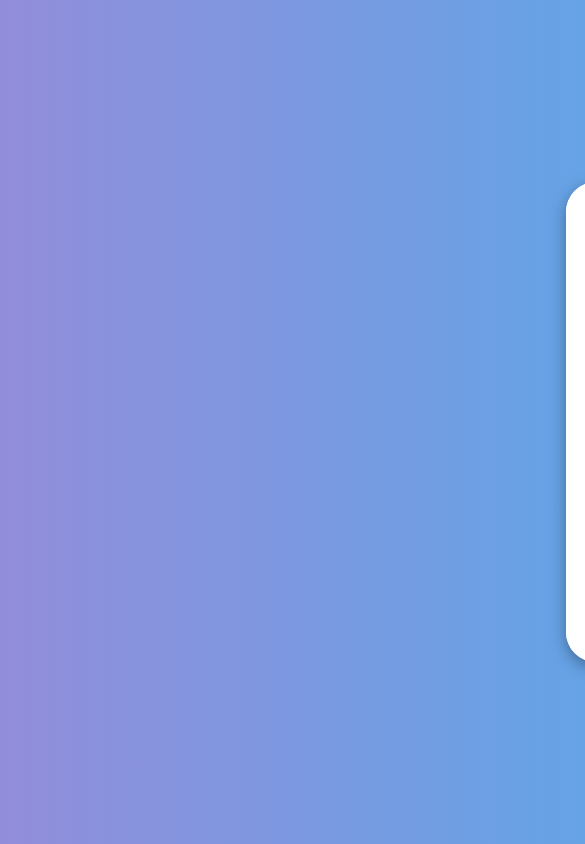
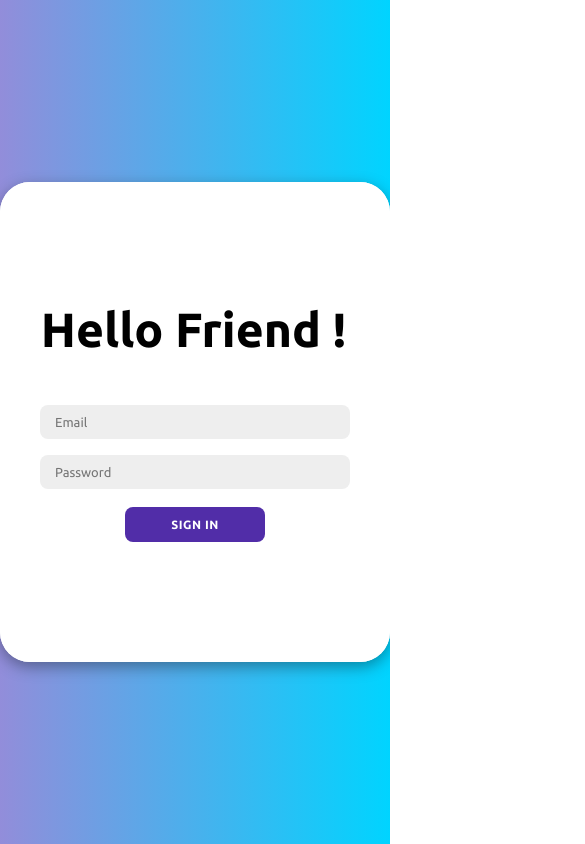
Before and after one commit to Qu4nd1/P-426-La_Ligue-2, a Vue app: page / in a window 390 px wide. Shown: the top 844 px of the page, 585 px wide, since content can reach past the window. Built offline with nearby package versions, Linux system fonts and the light colour scheme.

Commit message:
fix(login): responsive

```diff
--- a/src/style.css
+++ b/src/style.css
@@ -1,64 +1,16 @@
-/* Socle de départ — styles minimaux. À vous de faire l'identité visuelle. */
-:root {
-	--fond: #0b1326;
-	--texte: #dae2fd;
-	--accent: #22d3ee;
-	font-family:
-		system-ui,
-		-apple-system,
-		"Segoe UI",
-		Roboto,
-		sans-serif;
-}
-
 * {
+	margin: 0;
+	padding: 0;
 	box-sizing: border-box;
 }
 
+html,
+body,
+#app {
+	width: 100%;
+	min-height: 100%;
+}
+
 body {
-	margin: 0;
-	background: var(--fond);
 	min-height: 100vh;
 }
-
-header,
-section.etat,
-main,
-footer {
-	max-width: 960px;
-	margin: 0 auto;
-	padding: 1rem 1.25rem;
-}
-
-header {
-	padding-top: 2rem;
-}
-h1 {
-	margin: 0;
-	font-size: 2.2rem;
-	letter-spacing: 0.02em;
-}
-.sous-titre {
-	color: #93a1c4;
-	margin-top: 0.25rem;
-}
-
-section.etat {
-	border: 1px solid #24304d;
-	border-radius: 10px;
-	background: #101a33;
-}
-
-main {
-	min-height: 40vh;
-}
-.vide {
-	color: #7b88a8;
-	font-style: italic;
-}
-
-footer {
-	color: #7b88a8;
-	font-size: 0.85rem;
-	border-top: 1px solid #24304d;
-}
--- a/src/views/login.vue
+++ b/src/views/login.vue
@@ -57,12 +57,12 @@ onMounted(() => {
 						<h1>{{ displayedText }}</h1>
 					</div>
 					<div class="social-icons">
-						<a href="#" class="icon"><i class="fa-brands fa-google"></i></a>
+						<!-- <a href="#" class="icon"><i class="fa-brands fa-google"></i></a>
 						<a href="#" class="icon"><i class="fa-brands fa-github"></i></a>
 						<a href="#" class="icon"><i class="fa-brands fa-facebook"></i></a>
-						<a href="#" class="icon"><i class="fa-brands fa-discord"></i></a>
+						<a href="#" class="icon"><i class="fa-brands fa-discord"></i></a> -->
 					</div>
-					<span>or log in with your Email</span>
+					<!-- <span>or log in with your Email</span> -->
 					<input
 						type="email"
 						id="email"
@@ -96,7 +96,6 @@ body {
 	justify-content: center;
 	flex-direction: column;
 	height: 100vh;
-	width: 1900px;
 }
 </style>
 <style scoped>
```
